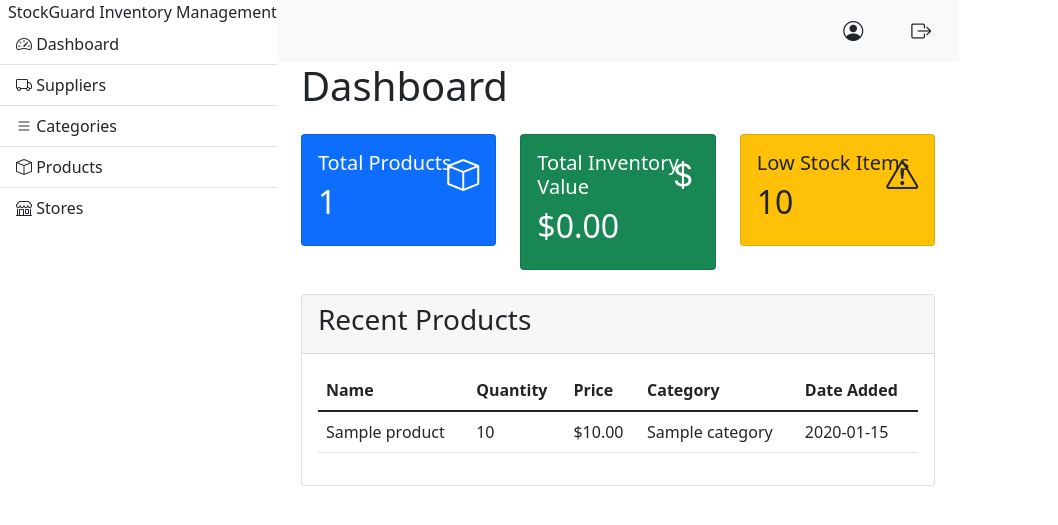
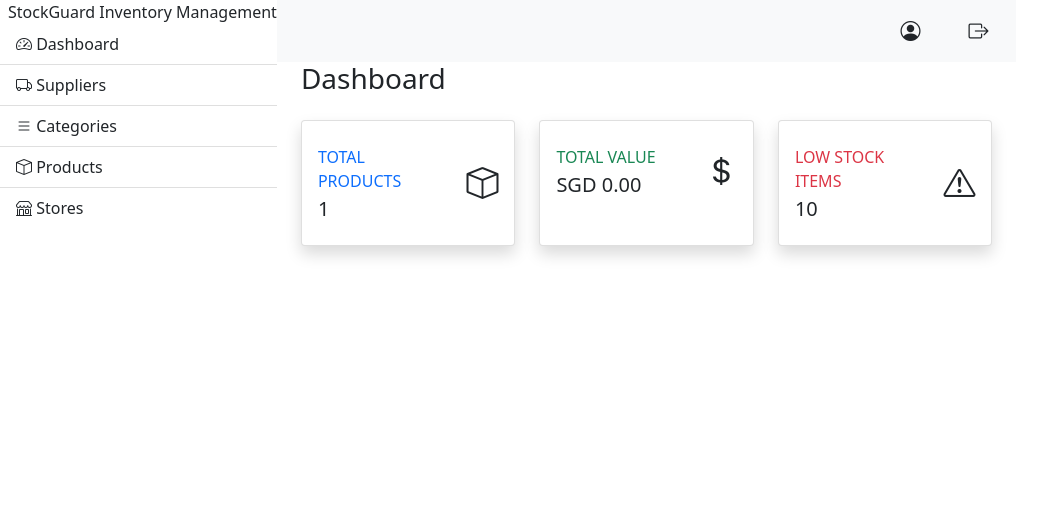
Before and after one commit to weikang1223/StockGuard, a Flask app: template templates/dashboard.html in a window 1280 px wide. Shown: the top 525 px of the page, without its empty margins (0-1058 px from the left). Run offline with Flask 3, Linux system fonts and the light colour scheme; the template is opened without the code that fills it: most values are stand-ins (such as "Sample title", 1, 10 or a date in 2020); some libraries are stand-ins or nearby versions.

Commit message:
update dashboard

```diff
--- a/templates/dashboard.html
+++ b/templates/dashboard.html
@@ -3,68 +3,64 @@
 
 {% block content %}
 <div class="container-fluid">
-    <h1 class="mb-4">Dashboard</h1>
+    <div class="d-sm-flex align-items-center justify-content-between mb-4">
+        <h1 class="h3 mb-0 text-gray-800">Dashboard</h1>
+    </div>
 
-    <!-- Statistics Cards -->
-    <div class="row mb-4">
-        <div class="col-md-4">
-            <div class="card bg-primary text-white">
+    <!-- Summary Cards Row -->
+    <div class="row">
+        <!-- Total Products Card -->
+        <div class="col-xl-4 col-md-6 mb-4">
+            <div class="card border-left-primary shadow h-100 py-2">
                 <div class="card-body">
-                    <h5 class="card-title">Total Products</h5>
-                    <h2 class="card-text">{{ total_products }}</h2>
-                    <i class="bi bi-box position-absolute top-0 end-0 m-3" style="font-size: 2rem;"></i>
+                    <div class="row no-gutters align-items-center">
+                        <div class="col mr-2">
+                            <div class="text-xs font-weight-bold text-primary text-uppercase mb-1">
+                                Total Products</div>
+                            <div class="h5 mb-0 font-weight-bold text-gray-800">{{ total_products }}</div>
+                        </div>
+                        <div class="col-auto">
+                            <i class="bi bi-box fs-2 text-gray-300"></i>
+                        </div>
+                    </div>
                 </div>
             </div>
         </div>
-        <div class="col-md-4">
-            <div class="card bg-success text-white">
+
+        <!-- Total Value Card -->
+        <div class="col-xl-4 col-md-6 mb-4">
+            <div class="card border-left-success shadow h-100 py-2">
                 <div class="card-body">
-                    <h5 class="card-title">Total Inventory Value</h5>
-                    <h2 class="card-text">${{ "%.2f"|format(total_value) }}</h2>
-                    <i class="bi bi-currency-dollar position-absolute top-0 end-0 m-3" style="font-size: 2rem;"></i>
+                    <div class="row no-gutters align-items-center">
+                        <div class="col mr-2">
+                            <div class="text-xs font-weight-bold text-success text-uppercase mb-1">
+                                Total Value</div>
+                            <div class="h5 mb-0 font-weight-bold text-gray-800">SGD {{ "%.2f"|format(total_value) }}</div>
+                        </div>
+                        <div class="col-auto">
+                            <i class="bi bi-currency-dollar fs-2 text-gray-300"></i>
+                        </div>
+                    </div>
                 </div>
             </div>
         </div>
-        <div class="col-md-4">
-            <div class="card bg-warning text-dark">
+
+        <!-- Low Stock Card -->
+        <div class="col-xl-4 col-md-6 mb-4">
+            <div class="card border-left-danger shadow h-100 py-2">
                 <div class="card-body">
-                    <h5 class="card-title">Low Stock Items</h5>
-                    <h2 class="card-text">{{ low_stock }}</h2>
-                    <i class="bi bi-exclamation-triangle position-absolute top-0 end-0 m-3" style="font-size: 2rem;"></i>
+                    <div class="row no-gutters align-items-center">
+                        <div class="col mr-2">
+                            <div class="text-xs font-weight-bold text-danger text-uppercase mb-1">
+                                Low Stock Items</div>
+                            <div class="h5 mb-0 font-weight-bold text-gray-800">{{ low_stock }}</div>
+                        </div>
+                        <div class="col-auto">
+                            <i class="bi bi-exclamation-triangle fs-2 text-gray-300"></i>
+                        </div>
+                    </div>
                 </div>
             </div>
         </div>
     </div>
-
-    <!-- Recent Products Table -->
-    <div class="card">
-        <div class="card-header">
-            <h3 class="card-title">Recent Products</h3>
-        </div>
-        <div class="card-body">
-            <table class="table table-hover">
-                <thead>
-                    <tr>
-                        <th>Name</th>
-                        <th>Quantity</th>
-                        <th>Price</th>
-                        <th>Category</th>
-                        <th>Date Added</th>
-                    </tr>
-                </thead>
-                <tbody>
-                    {% for product in recent_products %}
-                    <tr>
-                        <td>{{ product.name }}</td>
-                        <td>{{ product.quantity }}</td>
-                        <td>${{ "%.2f"|format(product.price) }}</td>
-                        <td>{{ product.category }}</td>
-                        <td>{{ product.date_added.strftime('%Y-%m-%d') }}</td>
-                    </tr>
-                    {% endfor %}
-                </tbody>
-            </table>
-        </div>
-    </div>
-</div>
 {% endblock %}
```
